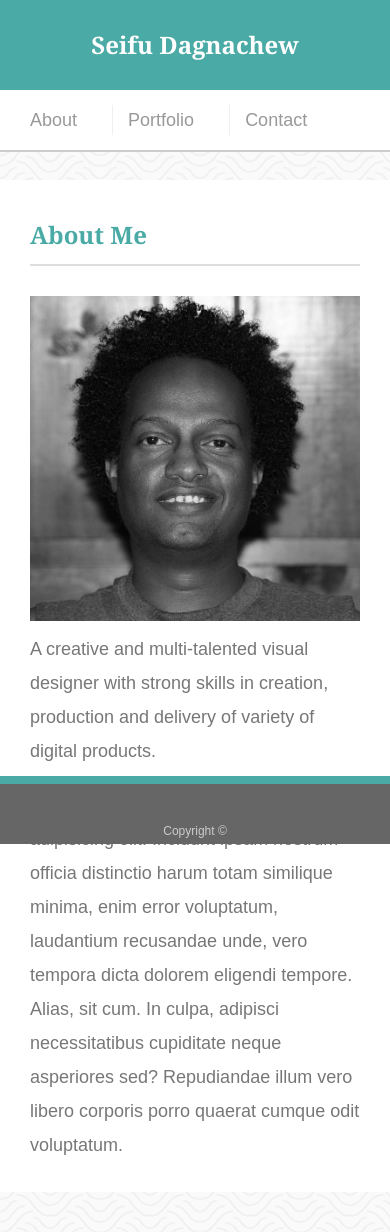
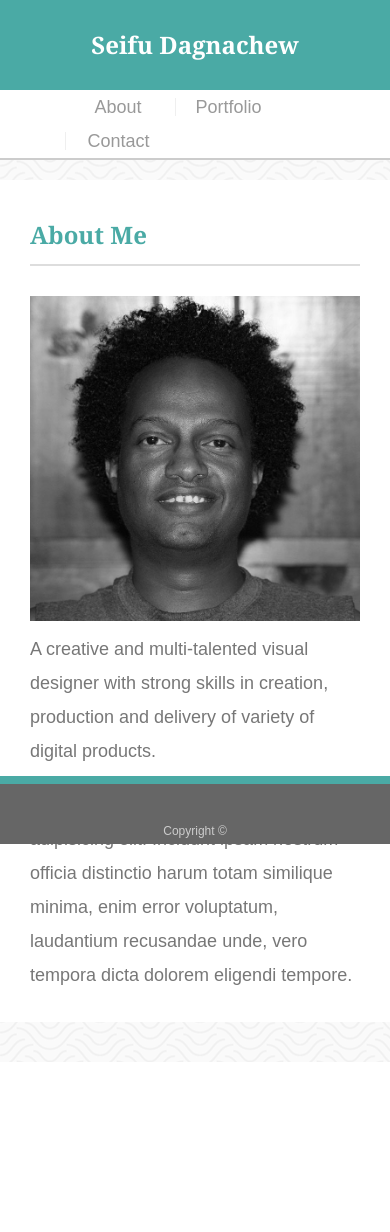
Before and after one commit to dagnachew/responsive-portfolio, a PHP site: page / in a window 390 px wide. After the commit the page ends 1062 px from the top, so only its background shows below. Run offline with PHP 8.4, Linux system fonts and the light colour scheme; some libraries are stand-ins or nearby versions.

Commit message:
nav element center alignment tweak for smaller screens

```diff
--- a/assets/css/style.css
+++ b/assets/css/style.css
@@ -249,13 +249,20 @@ input[type=submit]:hover {
   nav {
     float: none;
     margin-top: 0;
-    width: 100%;
+    width: 69%;
     margin: 0 auto;
   }
 
+
   nav a {
-    margin: 15px;
-    line-height: 30px;
+    display: inline-block;
+    text-align: center;
+    width: 100px;
+    padding-left: 5px;
+    margin-left: 5px;
+    line-height: 18px;
+    color: #999;
+    text-decoration: none;
     border-left: 1px solid #efefef;
   }
 
--- a/index.html
+++ b/index.html
@@ -25,7 +25,7 @@
                 <h2>About Me</h2>
                 <img class="prof-image" src="assets/images/profile-image.jpg" alt="profile image" />
                 <p>A creative and multi-talented visual designer with strong skills in creation, production and delivery of variety of digital products.</p>
-                <p>Lorem ipsum dolor sit amet consectetur, adipisicing elit. Incidunt ipsam nostrum officia distinctio harum totam similique minima, enim error voluptatum, laudantium recusandae unde, vero tempora dicta dolorem eligendi tempore. Alias, sit cum. In culpa, adipisci necessitatibus cupiditate neque asperiores sed? Repudiandae illum vero libero corporis porro quaerat cumque odit voluptatum.</p>
+                <p>Lorem ipsum dolor sit amet consectetur, adipisicing elit. Incidunt ipsam nostrum officia distinctio harum totam similique minima, enim error voluptatum, laudantium recusandae unde, vero tempora dicta dolorem eligendi tempore.</p>
             </div>
 
         </main>
```
